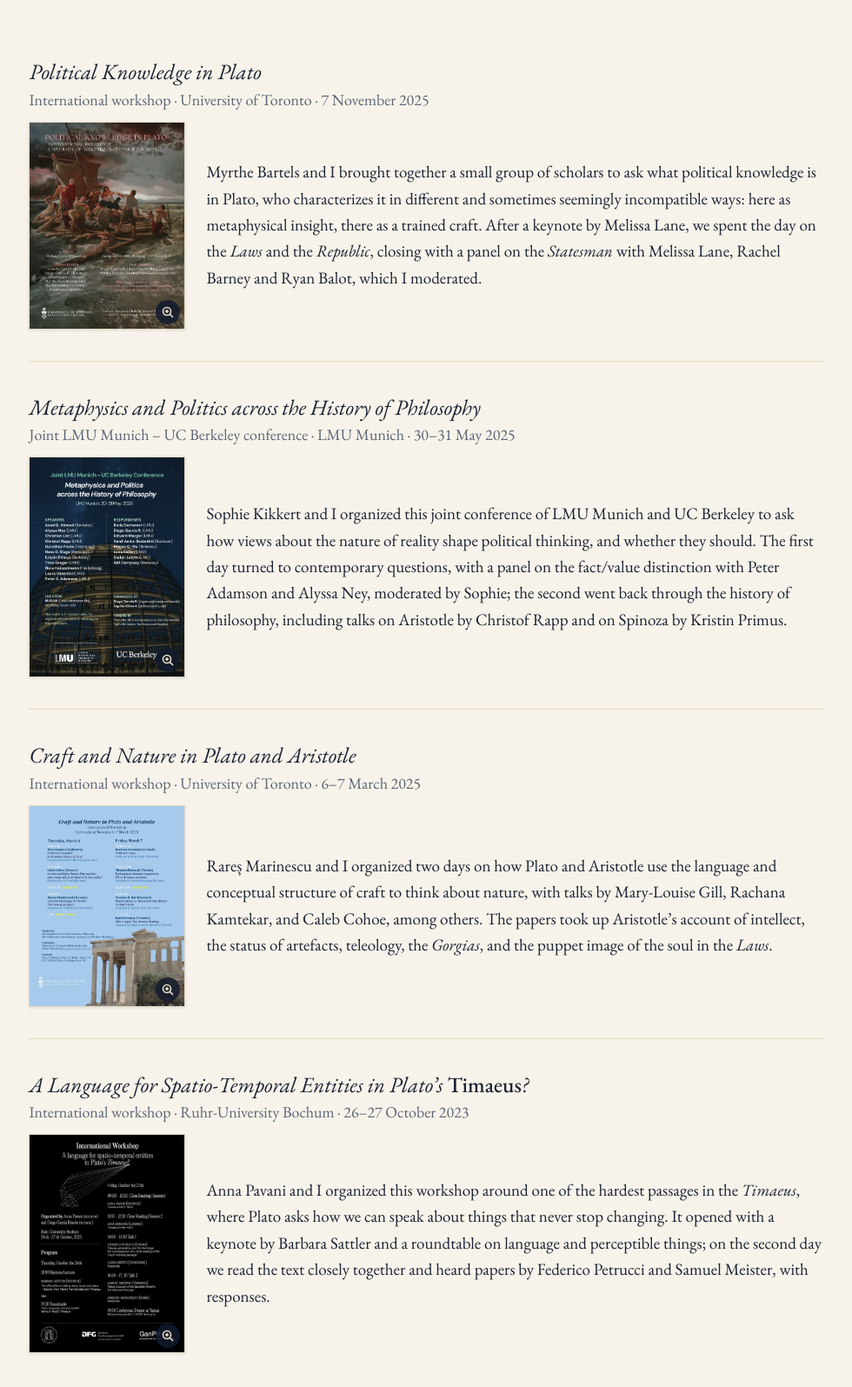
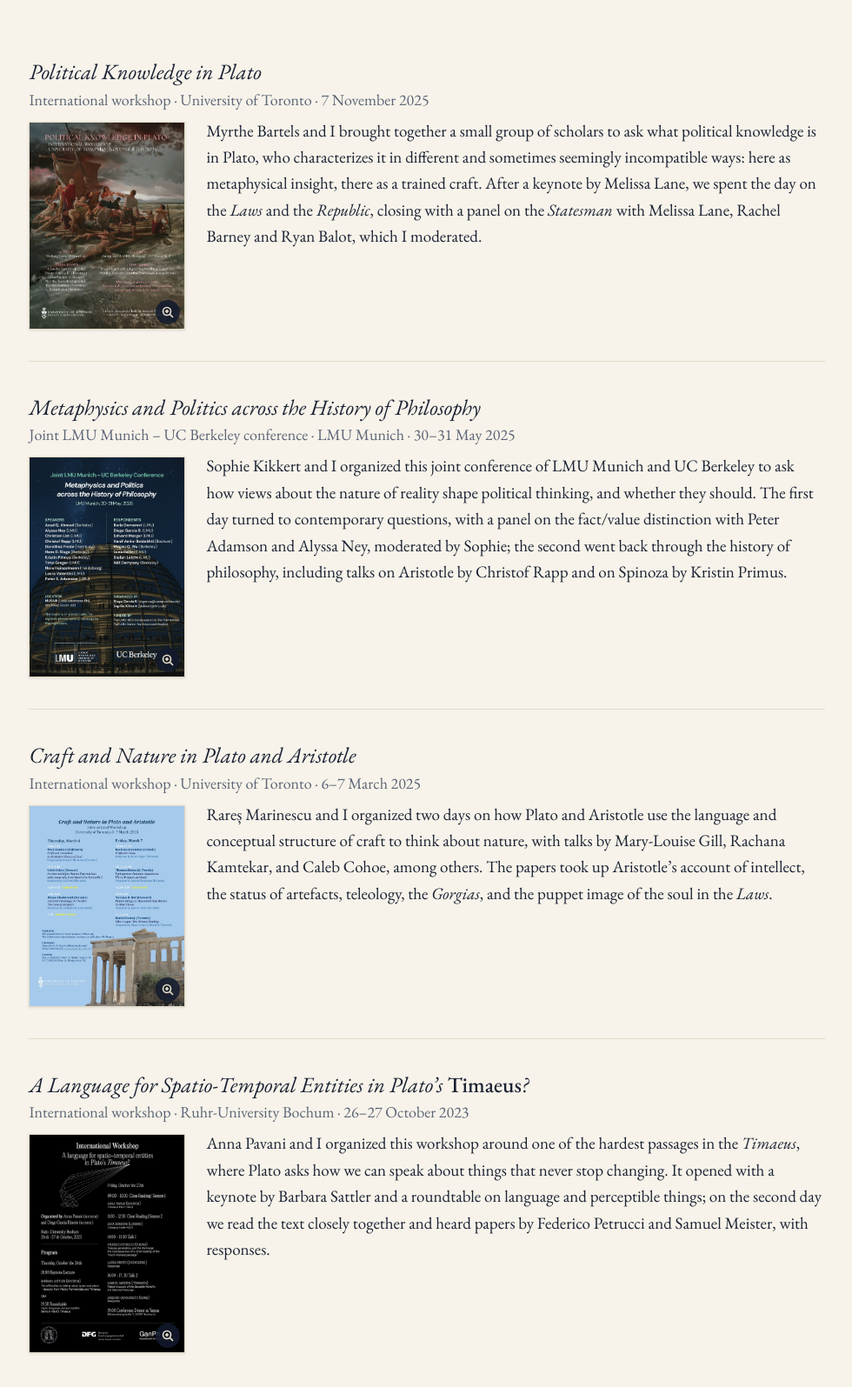
Before and after one commit to diegogr94-web/diegogr94-web.github.io, a plain HTML site: page events.html in a window 1280 px wide. Shown: the part 200-1795 px from the top of the page at 87% size, without its empty margins (149-1129 px from the left). Drawn offline with nearby package versions, Linux system fonts and the light colour scheme.

Commit message:
Events: descriptions start at top of poster
Co-Authored-By: Claude Opus 5.5 <noreply@anthropic.com>
Claude-Session: https://claude.ai/code/session_013xx1K2Zvwwr6hZageyt4RV

```diff
--- a/events.html
+++ b/events.html
@@ -38,12 +38,12 @@
         <h2 style="margin: 0; font-size: 25px; font-weight: 500; line-height: 1.3"><i>Political Knowledge in Plato</i></h2>
         <p style="margin: 0; font-size: 18px; color: #5B6475">International workshop · University of Toronto · 7 November 2025</p>
       </div>
-      <div class="evrow" style="display: flex; gap: 24px; align-items: center">
+      <div class="evrow" style="display: flex; gap: 24px; align-items: flex-start">
         <button type="button" data-zoom="assets/img/posters/political-knowledge-in-plato.jpg" aria-label="Enlarge poster: Poster for Political Knowledge in Plato" style="position: relative; flex: 0 0 180px; max-width: 100%; padding: 0; border: 0; background: none; cursor: zoom-in">
         <img src="assets/img/posters/political-knowledge-in-plato.jpg" alt="Poster for Political Knowledge in Plato" style="display: block; width: 180px; max-width: 100%; height: auto; border: 1px solid #E2DAC6; box-shadow: 0 1px 3px rgba(27,34,51,0.12)">
         <span aria-hidden="true" style="position: absolute; right: 6px; bottom: 6px; width: 28px; height: 28px; border-radius: 14px; background: rgba(18,26,46,0.85); display: flex; align-items: center; justify-content: center"><svg width="16" height="16" viewBox="0 0 16 16"><circle cx="7" cy="7" r="4.5" fill="none" stroke="#E8DFC9" stroke-width="1.6"></circle><path d="M10.4 10.4L14 14M5 7h4M7 5v4" stroke="#E8DFC9" stroke-width="1.6"></path></svg></span>
       </button>
-        <div style="flex: 1 1 auto; max-width: 760px; min-width: 0"><p style="margin: 0; font-size: 19px; line-height: 1.6">Myrthe Bartels and I brought together a small group of scholars to ask what political knowledge is in Plato, who characterizes it in different and sometimes seemingly incompatible ways: here as metaphysical insight, there as a trained craft. After a keynote by Melissa Lane, we spent the day on the <i>Laws</i> and the <i>Republic</i>, closing with a panel on the <i>Statesman</i> with Melissa Lane, Rachel Barney and Ryan Balot, which I moderated.</p></div>
+        <div style="flex: 1 1 auto; max-width: 760px; min-width: 0"><p style="margin: -4px 0 0; font-size: 19px; line-height: 1.6">Myrthe Bartels and I brought together a small group of scholars to ask what political knowledge is in Plato, who characterizes it in different and sometimes seemingly incompatible ways: here as metaphysical insight, there as a trained craft. After a keynote by Melissa Lane, we spent the day on the <i>Laws</i> and the <i>Republic</i>, closing with a panel on the <i>Statesman</i> with Melissa Lane, Rachel Barney and Ryan Balot, which I moderated.</p></div>
       </div>
     </article>
     <article style="border-top: 1px solid #E2DAC6; padding: 36px 0; display: flex; flex-direction: column; gap: 14px">
@@ -51,12 +51,12 @@
         <h2 style="margin: 0; font-size: 25px; font-weight: 500; line-height: 1.3"><i>Metaphysics and Politics across the History of Philosophy</i></h2>
         <p style="margin: 0; font-size: 18px; color: #5B6475">Joint LMU Munich – UC Berkeley conference · LMU Munich · 30–31 May 2025</p>
       </div>
-      <div class="evrow" style="display: flex; gap: 24px; align-items: center">
+      <div class="evrow" style="display: flex; gap: 24px; align-items: flex-start">
         <button type="button" data-zoom="assets/img/posters/metaphysics-and-politics.jpg" aria-label="Enlarge poster: Poster for Metaphysics and Politics across the History of Philosophy" style="position: relative; flex: 0 0 180px; max-width: 100%; padding: 0; border: 0; background: none; cursor: zoom-in">
         <img src="assets/img/posters/metaphysics-and-politics.jpg" alt="Poster for Metaphysics and Politics across the History of Philosophy" style="display: block; width: 180px; max-width: 100%; height: auto; border: 1px solid #E2DAC6; box-shadow: 0 1px 3px rgba(27,34,51,0.12)">
         <span aria-hidden="true" style="position: absolute; right: 6px; bottom: 6px; width: 28px; height: 28px; border-radius: 14px; background: rgba(18,26,46,0.85); display: flex; align-items: center; justify-content: center"><svg width="16" height="16" viewBox="0 0 16 16"><circle cx="7" cy="7" r="4.5" fill="none" stroke="#E8DFC9" stroke-width="1.6"></circle><path d="M10.4 10.4L14 14M5 7h4M7 5v4" stroke="#E8DFC9" stroke-width="1.6"></path></svg></span>
       </button>
-        <div style="flex: 1 1 auto; max-width: 760px; min-width: 0"><p style="margin: 0; font-size: 19px; line-height: 1.6">Sophie Kikkert and I organized this joint conference of LMU Munich and UC Berkeley to ask how views about the nature of reality shape political thinking, and whether they should. The first day turned to contemporary questions, with a panel on the fact/value distinction with Peter Adamson and Alyssa Ney, moderated by Sophie; the second went back through the history of philosophy, including talks on Aristotle by Christof Rapp and on Spinoza by Kristin Primus.</p></div>
+        <div style="flex: 1 1 auto; max-width: 760px; min-width: 0"><p style="margin: -4px 0 0; font-size: 19px; line-height: 1.6">Sophie Kikkert and I organized this joint conference of LMU Munich and UC Berkeley to ask how views about the nature of reality shape political thinking, and whether they should. The first day turned to contemporary questions, with a panel on the fact/value distinction with Peter Adamson and Alyssa Ney, moderated by Sophie; the second went back through the history of philosophy, including talks on Aristotle by Christof Rapp and on Spinoza by Kristin Primus.</p></div>
       </div>
     </article>
     <article style="border-top: 1px solid #E2DAC6; padding: 36px 0; display: flex; flex-direction: column; gap: 14px">
@@ -64,12 +64,12 @@
         <h2 style="margin: 0; font-size: 25px; font-weight: 500; line-height: 1.3"><i>Craft and Nature in Plato and Aristotle</i></h2>
         <p style="margin: 0; font-size: 18px; color: #5B6475">International workshop · University of Toronto · 6–7 March 2025</p>
       </div>
-      <div class="evrow" style="display: flex; gap: 24px; align-items: center">
+      <div class="evrow" style="display: flex; gap: 24px; align-items: flex-start">
         <button type="button" data-zoom="assets/img/posters/craft-and-nature.jpg" aria-label="Enlarge poster: Programme for Craft and Nature in Plato and Aristotle" style="position: relative; flex: 0 0 180px; max-width: 100%; padding: 0; border: 0; background: none; cursor: zoom-in">
         <img src="assets/img/posters/craft-and-nature.jpg" alt="Programme for Craft and Nature in Plato and Aristotle" style="display: block; width: 180px; max-width: 100%; height: auto; border: 1px solid #E2DAC6; box-shadow: 0 1px 3px rgba(27,34,51,0.12)">
         <span aria-hidden="true" style="position: absolute; right: 6px; bottom: 6px; width: 28px; height: 28px; border-radius: 14px; background: rgba(18,26,46,0.85); display: flex; align-items: center; justify-content: center"><svg width="16" height="16" viewBox="0 0 16 16"><circle cx="7" cy="7" r="4.5" fill="none" stroke="#E8DFC9" stroke-width="1.6"></circle><path d="M10.4 10.4L14 14M5 7h4M7 5v4" stroke="#E8DFC9" stroke-width="1.6"></path></svg></span>
       </button>
-        <div style="flex: 1 1 auto; max-width: 760px; min-width: 0"><p style="margin: 0; font-size: 19px; line-height: 1.6">Rareș Marinescu and I organized two days on how Plato and Aristotle use the language and conceptual structure of craft to think about nature, with talks by Mary-Louise Gill, Rachana Kamtekar, and Caleb Cohoe, among others. The papers took up Aristotle’s account of intellect, the status of artefacts, teleology, the <i>Gorgias</i>, and the puppet image of the soul in the <i>Laws</i>.</p></div>
+        <div style="flex: 1 1 auto; max-width: 760px; min-width: 0"><p style="margin: -4px 0 0; font-size: 19px; line-height: 1.6">Rareș Marinescu and I organized two days on how Plato and Aristotle use the language and conceptual structure of craft to think about nature, with talks by Mary-Louise Gill, Rachana Kamtekar, and Caleb Cohoe, among others. The papers took up Aristotle’s account of intellect, the status of artefacts, teleology, the <i>Gorgias</i>, and the puppet image of the soul in the <i>Laws</i>.</p></div>
       </div>
     </article>
     <article style="border-top: 1px solid #E2DAC6; padding: 36px 0; display: flex; flex-direction: column; gap: 14px">
@@ -77,12 +77,12 @@
         <h2 style="margin: 0; font-size: 25px; font-weight: 500; line-height: 1.3"><i>A Language for Spatio-Temporal Entities in Plato’s</i> Timaeus<i>?</i></h2>
         <p style="margin: 0; font-size: 18px; color: #5B6475">International workshop · Ruhr-University Bochum · 26–27 October 2023</p>
       </div>
-      <div class="evrow" style="display: flex; gap: 24px; align-items: center">
+      <div class="evrow" style="display: flex; gap: 24px; align-items: flex-start">
         <button type="button" data-zoom="assets/img/posters/spatio-temporal-entities-timaeus.jpg" aria-label="Enlarge poster: Poster for A Language for Spatio-Temporal Entities in Plato’s Timaeus?" style="position: relative; flex: 0 0 180px; max-width: 100%; padding: 0; border: 0; background: none; cursor: zoom-in">
         <img src="assets/img/posters/spatio-temporal-entities-timaeus.jpg" alt="Poster for A Language for Spatio-Temporal Entities in Plato’s Timaeus?" style="display: block; width: 180px; max-width: 100%; height: auto; border: 1px solid #E2DAC6; box-shadow: 0 1px 3px rgba(27,34,51,0.12)">
         <span aria-hidden="true" style="position: absolute; right: 6px; bottom: 6px; width: 28px; height: 28px; border-radius: 14px; background: rgba(18,26,46,0.85); display: flex; align-items: center; justify-content: center"><svg width="16" height="16" viewBox="0 0 16 16"><circle cx="7" cy="7" r="4.5" fill="none" stroke="#E8DFC9" stroke-width="1.6"></circle><path d="M10.4 10.4L14 14M5 7h4M7 5v4" stroke="#E8DFC9" stroke-width="1.6"></path></svg></span>
       </button>
-        <div style="flex: 1 1 auto; max-width: 760px; min-width: 0"><p style="margin: 0; font-size: 19px; line-height: 1.6">Anna Pavani and I organized this workshop around one of the hardest passages in the <i>Timaeus</i>, where Plato asks how we can speak about things that never stop changing. It opened with a keynote by Barbara Sattler and a roundtable on language and perceptible things; on the second day we read the text closely together and heard papers by Federico Petrucci and Samuel Meister, with responses.</p></div>
+        <div style="flex: 1 1 auto; max-width: 760px; min-width: 0"><p style="margin: -4px 0 0; font-size: 19px; line-height: 1.6">Anna Pavani and I organized this workshop around one of the hardest passages in the <i>Timaeus</i>, where Plato asks how we can speak about things that never stop changing. It opened with a keynote by Barbara Sattler and a roundtable on language and perceptible things; on the second day we read the text closely together and heard papers by Federico Petrucci and Samuel Meister, with responses.</p></div>
       </div>
     </article>
   </main>
```
